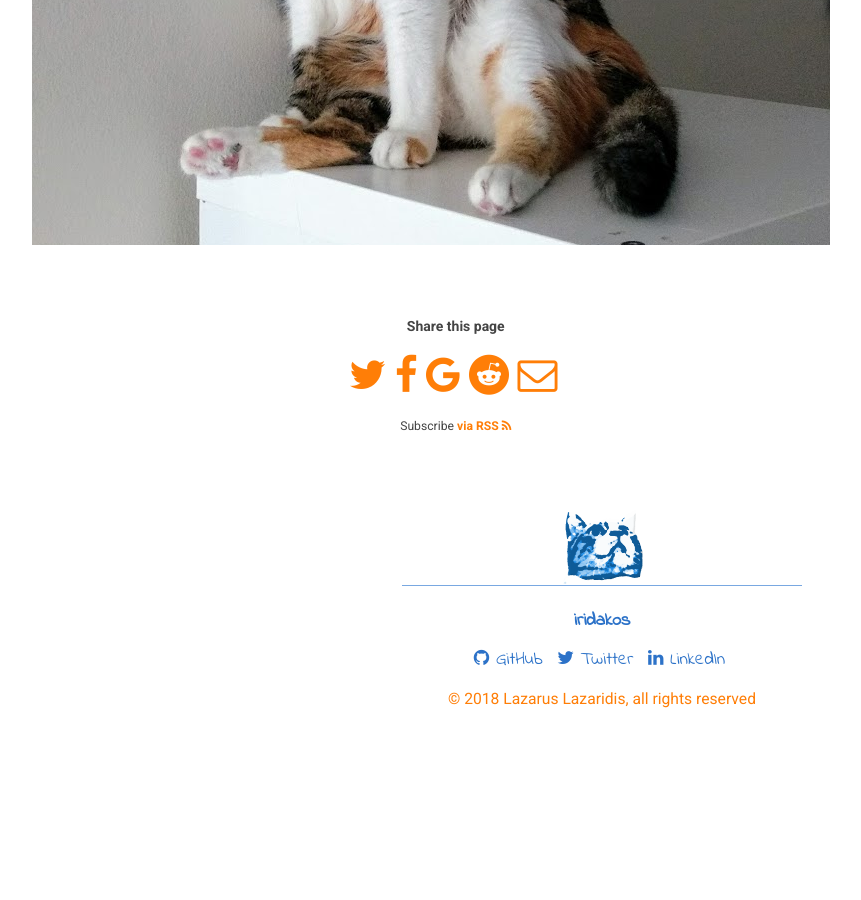
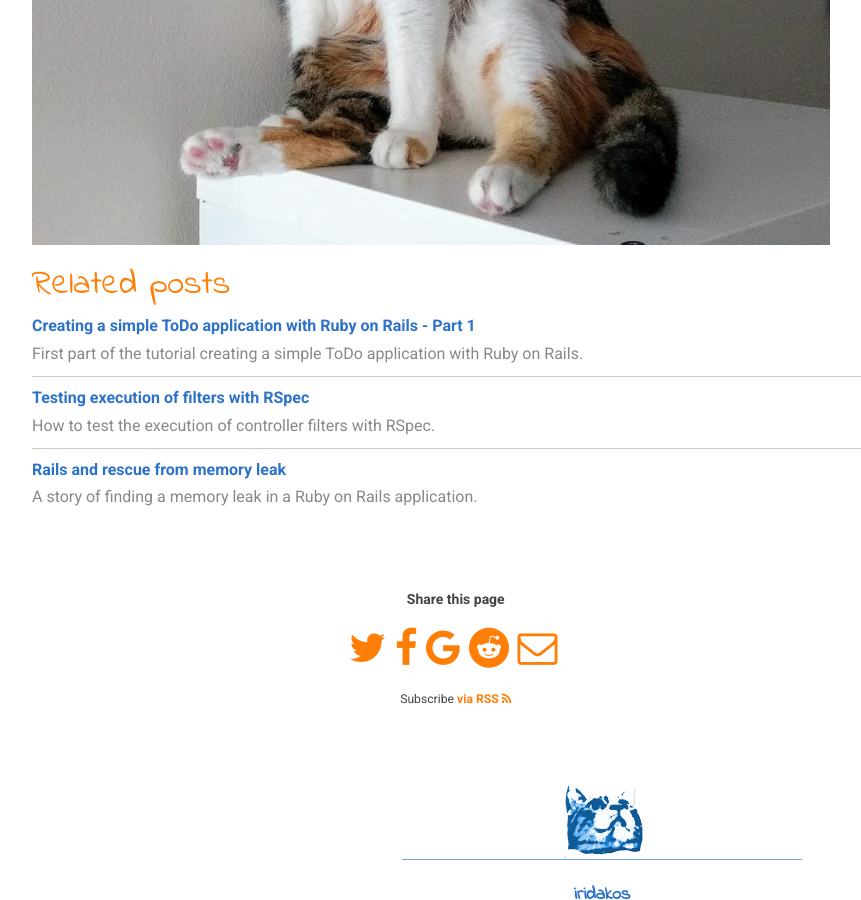
Before and after one commit to iridakos/iridakos.github.io, a Jekyll site: the page built from _posts/2017-12-03-elasticsearch-and-rails-tutorial.markdown, in a window 1280 px wide and 900 px high, scrolled down 18269 px. Shown: the whole window, without its empty margins (38-899 px from the left). Built offline with Jekyll 4.4.1, drawn with Linux system fonts in a browser that asks for light colours; nearby versions of some CDN libraries; comment, search, counter and statistics services are not loaded; before the commit the page ends 18990 px from its top, so only the background shows below that.

Commit message:
Add related items to elast.

```diff
--- a/_posts/2017-12-03-elasticsearch-and-rails-tutorial.markdown
+++ b/_posts/2017-12-03-elasticsearch-and-rails-tutorial.markdown
@@ -10,6 +10,10 @@ identifier: "elasticsearch-rails-tutorial"
 outline: true
 comments: true
 popular: true
+related_posts:
+  - todo-part-1
+  - testing-exec-filters-rspec
+  - rescue-from-memory-leak
 ---
 
 ## Overview
```
